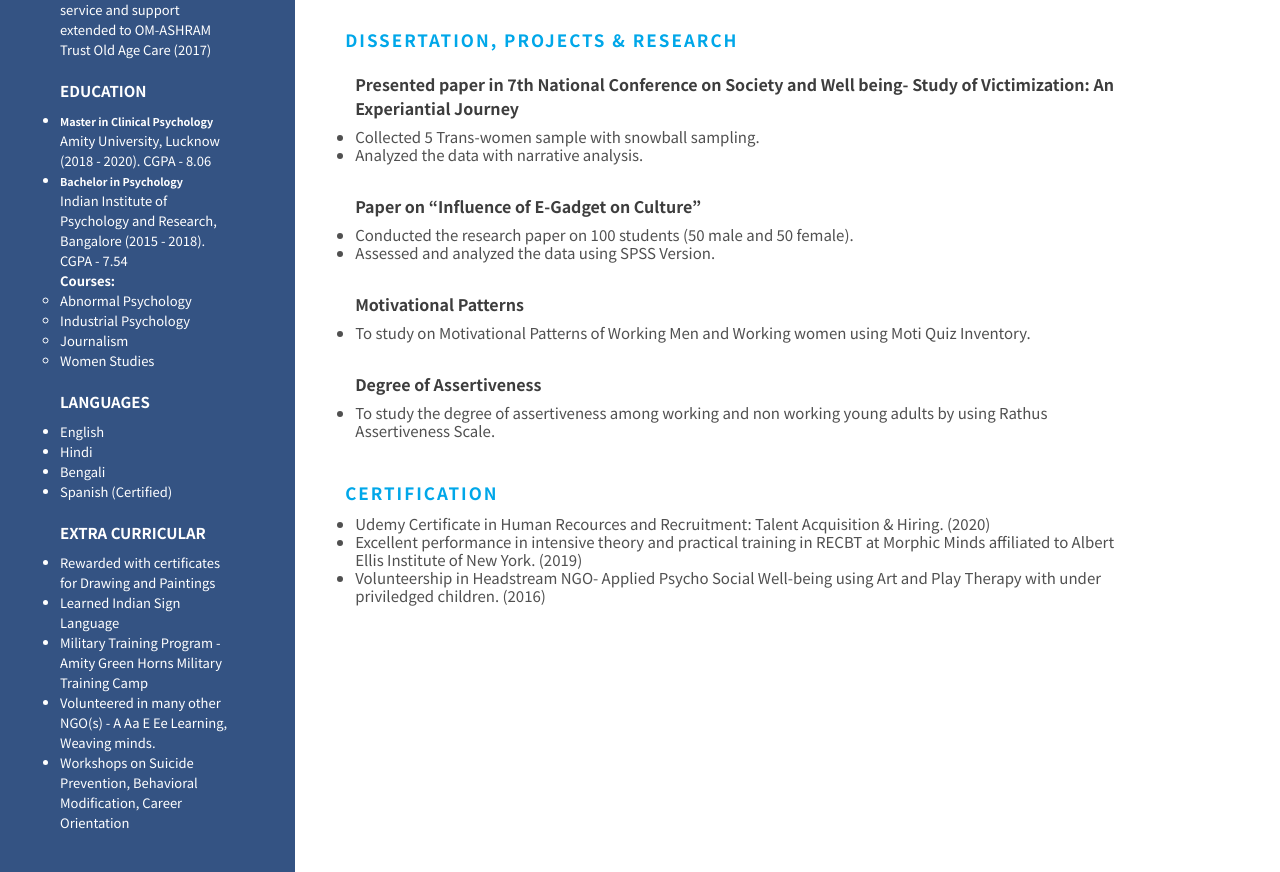
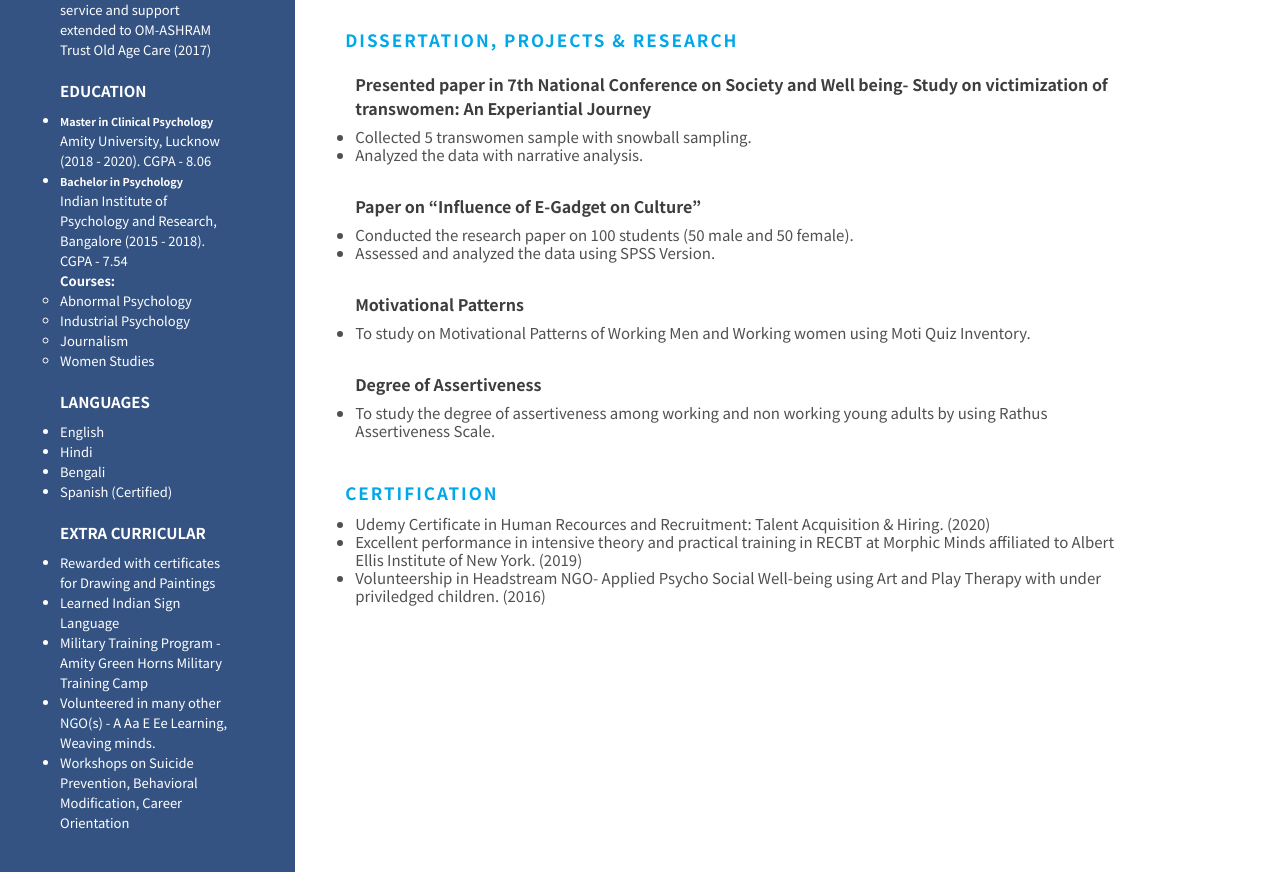
Before and after one commit to santyroy/sample-resume, a plain HTML site: page index.html in a window 1280 px wide. Shown: the part 1194-2066 px from the top of the page. Drawn offline with Linux system fonts and the light colour scheme.

Commit message:
Update index.html
Updated dissertation section

```diff
--- a/index.html
+++ b/index.html
@@ -239,10 +239,10 @@
           <div class="project">
             <h5>
               Presented paper in 7th National Conference on Society and Well
-              being- Study of Victimization: An Experiantial Journey
+              being- Study on victimization of transwomen: An Experiantial Journey
             </h5>
             <ul>
-              <li>Collected 5 Trans-women sample with snowball sampling.</li>
+              <li>Collected 5 transwomen sample with snowball sampling.</li>
               <li>Analyzed the data with narrative analysis.</li>
             </ul>
           </div>
```
